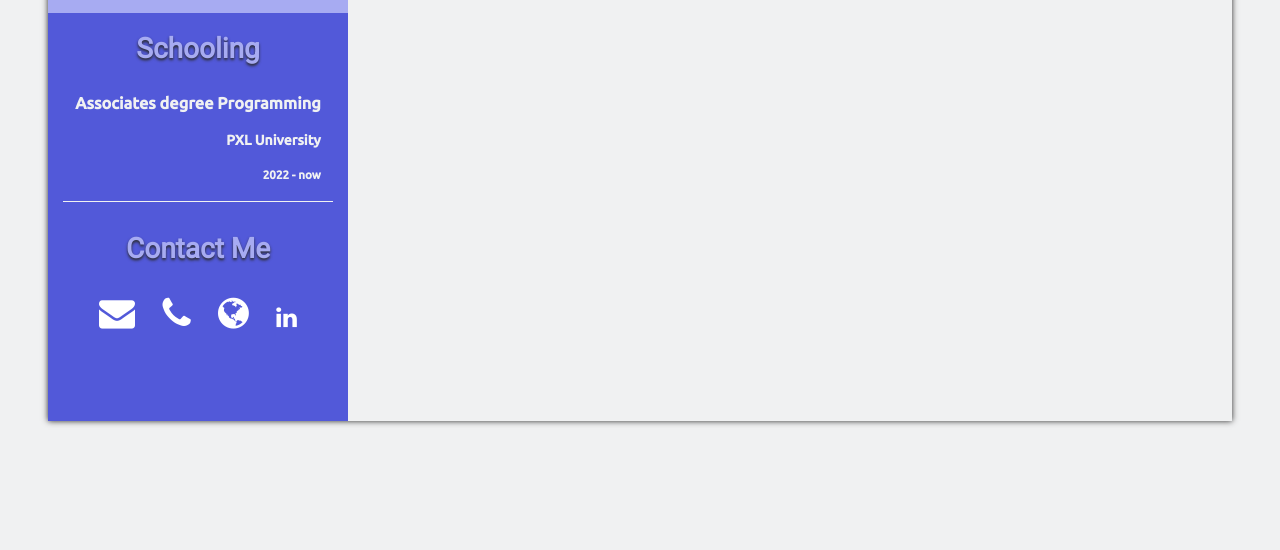
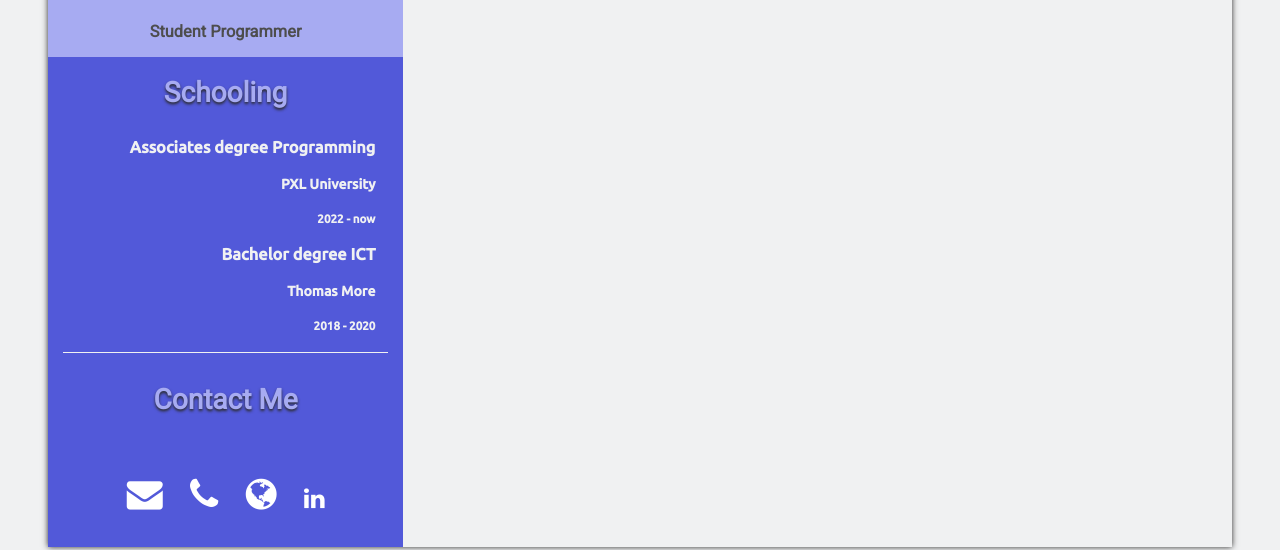
Before and after one commit to Robbe-vH/WebEssentials_22-23, a website: page Portfolio/cv.html in a window 1280 px wide. Shown: the part 443-993 px from the top of the page. Before the commit the page ends 928 px from the top, so only its background shows below. Drawn offline with nearby package versions, Linux system fonts and the light colour scheme.

Commit message:
zijbalk klaar

```diff
--- a/Portfolio/cv.css
+++ b/Portfolio/cv.css
@@ -28,7 +28,7 @@ body {
       background: #5259D9;
       position: relative;
       left: 0;
-      width: 300px;
+      width: 30%;
       height: 100%;
       min-height: 800px;
     }
@@ -80,6 +80,7 @@ body {
       }
 
         .opl{
+          width: 90%;
           display: flex;
           flex-direction: column;
           align-items: flex-end;
@@ -107,7 +108,7 @@ body {
           justify-self: flex-start;
           font-size: 36px;
           margin: 0;
-          padding: 0 30px;
+          padding: 30px 30px;
         }
 
         .contactblok li{
--- a/Portfolio/cv.html
+++ b/Portfolio/cv.html
@@ -28,10 +28,17 @@
 
             <div class="opleidingblok">
                 <h1>Schooling</h1>
+
                 <div class="opl">
                     <h3>Associates degree Programming</h3>
                     <h4>PXL University</h4>
                     <h5>2022 - now</h5>
+                </div>
+
+                <div class="opl">
+                    <h3>Bachelor degree ICT</h3>
+                    <h4>Thomas More</h4>
+                    <h5>2018 - 2020</h5>
                 </div>
 
 
```
